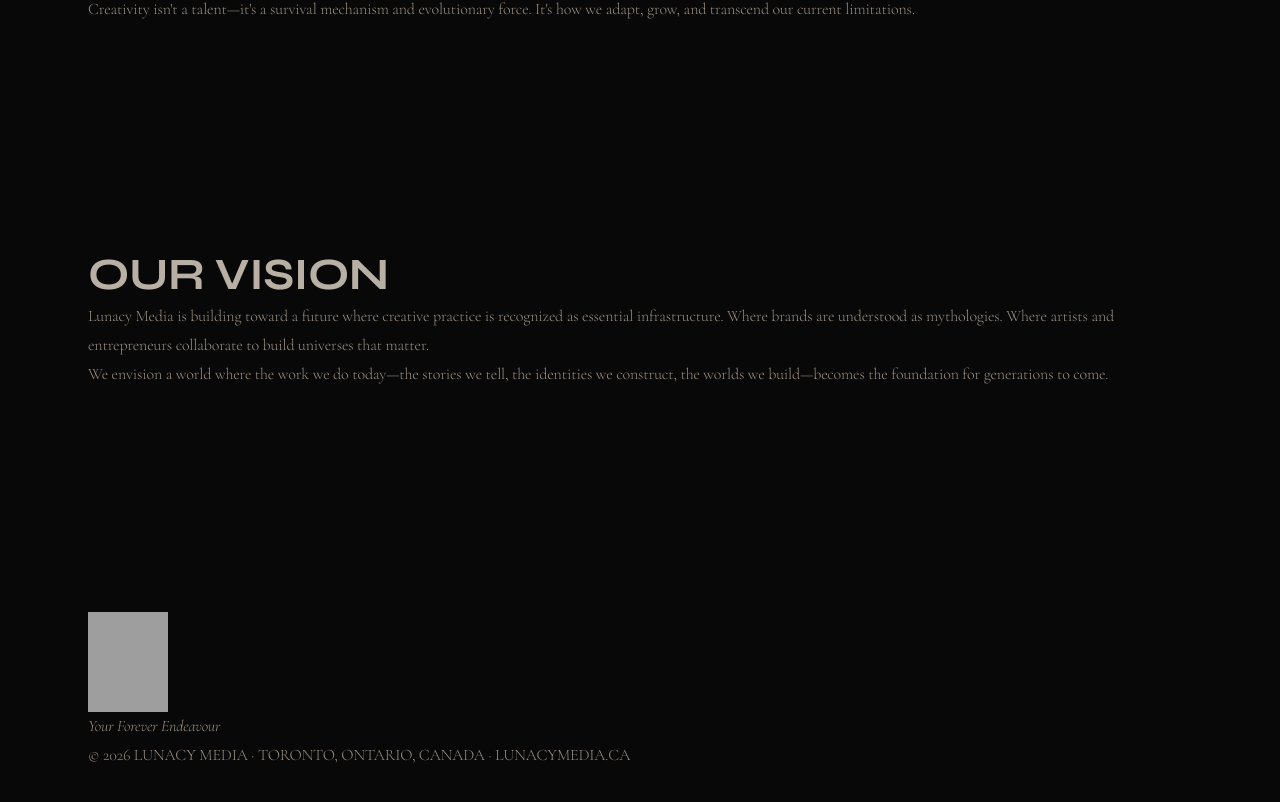
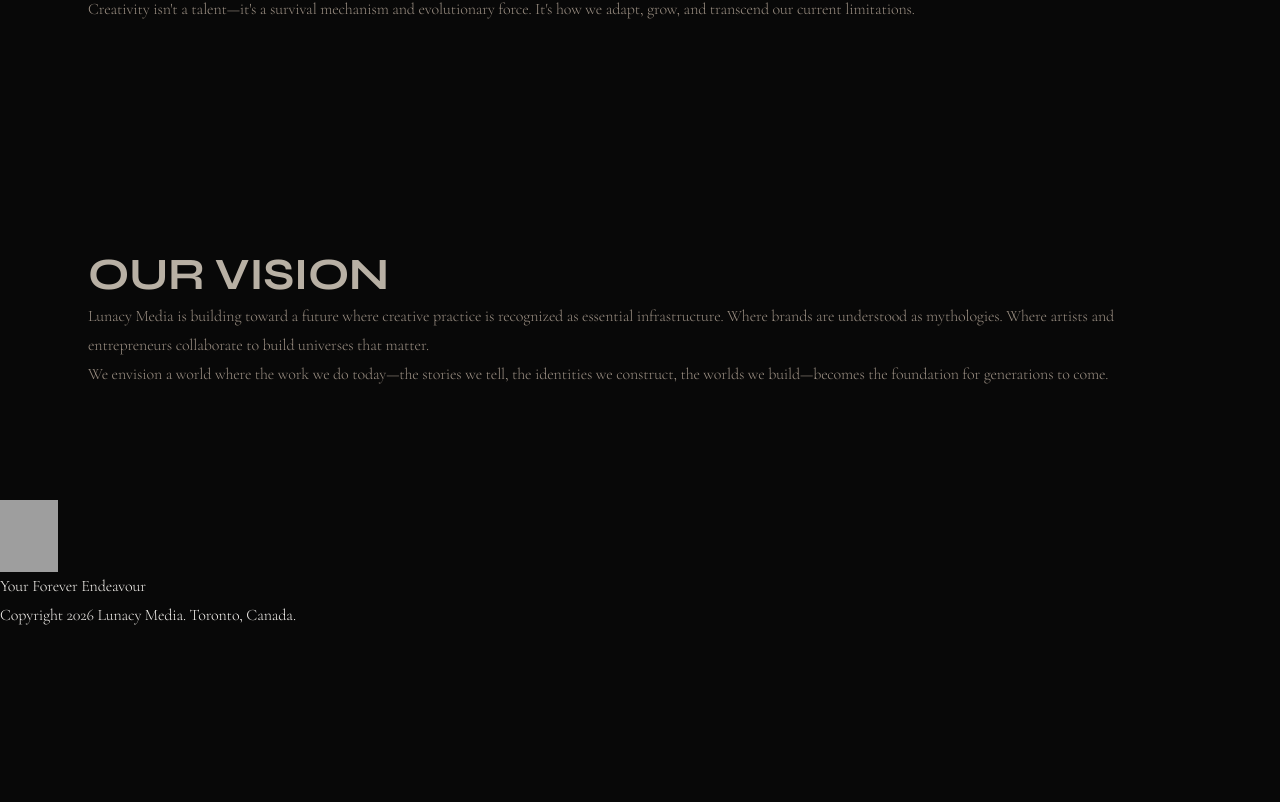
Before and after one commit to KlashLunatic/Lunacy-Media, a React (Vite) app: page /mythology in a window 1280 px wide. Shown: the part 1623-2425 px from the top of the page. After the commit the page ends 2253 px from the top, so only its background shows below. Built offline with nearby package versions, Linux system fonts and the light colour scheme; grey boxes are pictures that could not be loaded; a web font is replaced by a local one.

Commit message:
Simplify footer for redesign

```diff
--- a/src/components/Footer.tsx
+++ b/src/components/Footer.tsx
@@ -1,27 +1,16 @@
-import type { FC } from 'react';
 import { Link } from 'wouter';
 import Logo from './Logo';
 
-const Footer: FC = () => {
+export default function Footer() {
   const currentYear = new Date().getFullYear();
 
   return (
-    <footer className="bg-black border-t border-border" role="contentinfo">
-      <div className="container flex flex-col md:flex-row justify-between items-center py-10">
-        <Link href="/" aria-label="Lunacy Media — Home">
-          <Logo width="80px" height="100px" className="footer-logo" />
-        </Link>
-
-        <p className="text-sm font-cormorant italic text-muted my-4 md:my-0">
-          Your Forever Endeavour
-        </p>
-
-        <p className="text-xs font-cinzel tracking-widest text-muted uppercase">
-          © {currentYear} Lunacy Media · Toronto, Ontario, Canada · lunacymedia.ca
-        </p>
-      </div>
+    <footer className="site-footer" role="contentinfo">
+      <Link href="/" aria-label="Lunacy Media home">
+        <Logo width="58px" height="72px" className="footer-logo" />
+      </Link>
+      <p>Your Forever Endeavour</p>
+      <p>Copyright {currentYear} Lunacy Media. Toronto, Canada.</p>
     </footer>
   );
-};
-
-export default Footer;
+}
```
